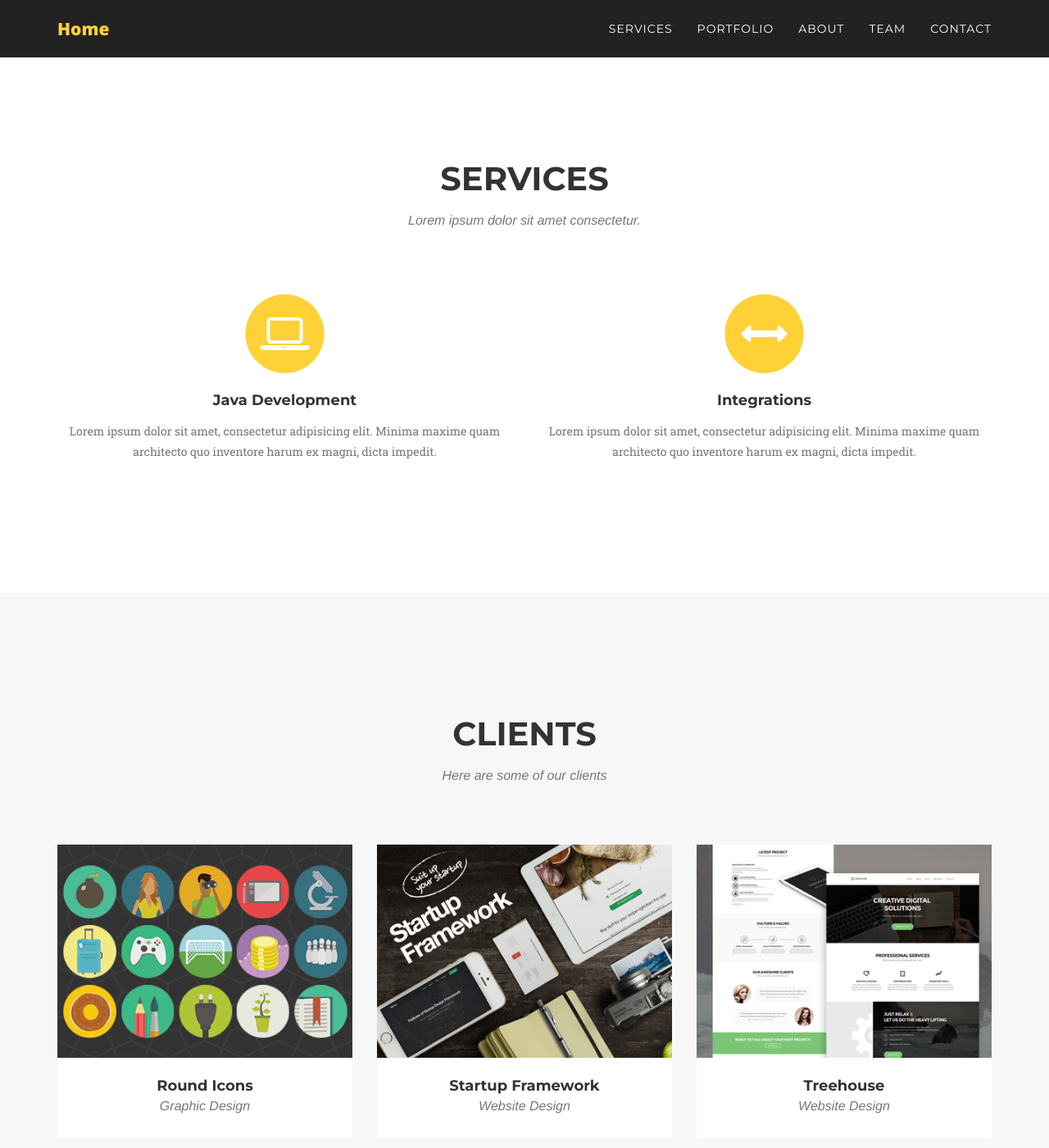
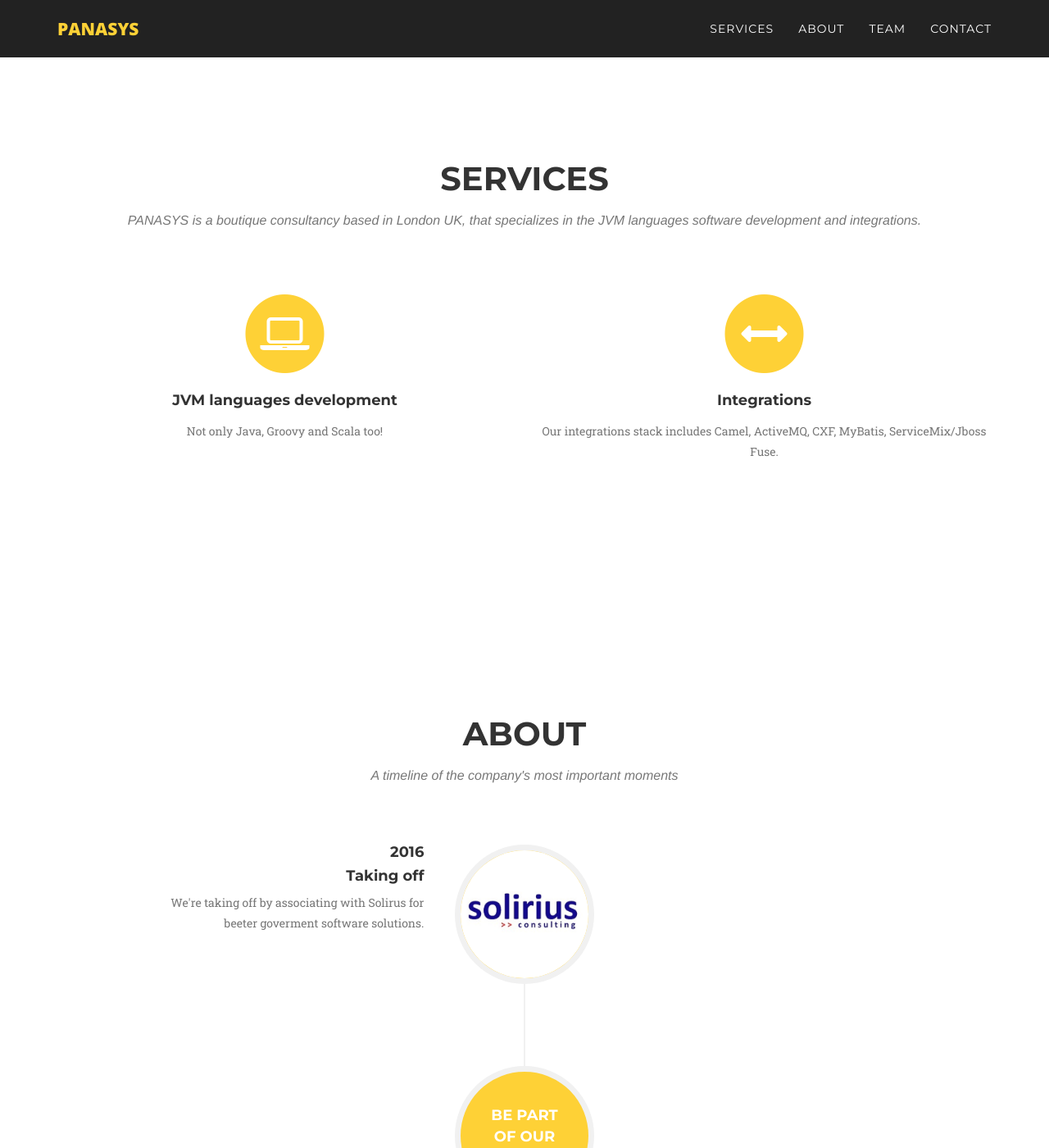
Before and after one commit to dumitrup/dumitrup.github.io, a Jekyll site: the page built from index.html, in a window 1280 px wide and 1400 px high, scrolled down 712 px. Shown: the whole window at 82% size. Built offline with Jekyll 4.4.1, drawn with Linux system fonts in a browser that asks for light colours; nearby versions of some CDN libraries; some web fonts are replaced; some of the changed text lies outside the part shown.

Commit message:
Updated for panasys

```diff
--- a/_includes/footer.html
+++ b/_includes/footer.html
@@ -2,7 +2,7 @@
         <div class="container">
             <div class="row">
                 <div class="col-md-4">
-                    <span class="copyright">Copyright &copy; Your Website 2014</span>
+                    <span class="copyright">Copyright &copy; panasys.uk 2016</span>
                 </div>
                 <div class="col-md-4">
                     <ul class="list-inline social-buttons">
@@ -14,14 +14,6 @@
                         </li>
                     </ul>
                 </div>
-                <div class="col-md-4">
-                    <ul class="list-inline quicklinks">
-                        <li><a href="#">Privacy Policy</a>
-                        </li>
-                        <li><a href="#">Terms of Use</a>
-                        </li>
-                    </ul>
-                </div>
             </div>
         </div>
     </footer>
--- a/_includes/head.html
+++ b/_includes/head.html
@@ -6,7 +6,7 @@
     <meta name="description" content="">
     <meta name="author" content="">
 
-    <title>Agency - Start Bootstrap Theme</title>
+    <title>PANASYS - We do IT with care!</title>
 
     <!-- Bootstrap Core CSS -->
     <link href="css/bootstrap.min.css" rel="stylesheet">
--- a/index.html
+++ b/index.html
@@ -13,7 +13,7 @@ layout: default
                     <span class="icon-bar"></span>
                     <span class="icon-bar"></span>
                 </button>
-                <a class="navbar-brand page-scroll" href="#page-top">Home</a>
+                <a class="navbar-brand page-scroll" href="#page-top">PANASYS</a>
             </div>
 
             <!-- Collect the nav links, forms, and other content for toggling -->
@@ -25,9 +25,9 @@ layout: default
                     <li>
                         <a class="page-scroll" href="#services">Services</a>
                     </li>
-                    <li>
-                        <a class="page-scroll" href="#portfolio">Portfolio</a>
-                    </li>
+                    <!--<li>-->
+                    <!--    <a class="page-scroll" href="#portfolio">Portfolio</a>-->
+                    <!--</li>-->
                     <li>
                         <a class="page-scroll" href="#about">About</a>
                     </li>
@@ -61,7 +61,7 @@ layout: default
             <div class="row">
                 <div class="col-lg-12 text-center">
                     <h2 class="section-heading">Services</h2>
-                    <h3 class="section-subheading text-muted">Lorem ipsum dolor sit amet consectetur.</h3>
+                    <h3 class="section-subheading text-muted">PANASYS is a boutique consultancy based in London UK, that specializes in the JVM languages software development and integrations.</h3>
                 </div>
             </div>
             <div class="row text-center">
@@ -70,8 +70,8 @@ layout: default
                         <i class="fa fa-circle fa-stack-2x text-primary"></i>
                         <i class="fa fa-laptop fa-stack-1x fa-inverse"></i>
                     </span>
-                    <h4 class="service-heading">Java Development</h4>
-                    <p class="text-muted">Lorem ipsum dolor sit amet, consectetur adipisicing elit. Minima maxime quam architecto quo inventore harum ex magni, dicta impedit.</p>
+                    <h4 class="service-heading">JVM languages development</h4>
+                    <p class="text-muted">Not only Java, Groovy and Scala too!</p>
                 </div>
                 <div class="col-md-6">
                     <span class="fa-stack fa-4x">
@@ -79,109 +79,109 @@ layout: default
                         <i class="fa fa-arrows-h fa-stack-1x fa-inverse"></i>
                     </span>
                     <h4 class="service-heading">Integrations</h4>
-                    <p class="text-muted">Lorem ipsum dolor sit amet, consectetur adipisicing elit. Minima maxime quam architecto quo inventore harum ex magni, dicta impedit.</p>
+                    <p class="text-muted">Our integrations stack includes Camel, ActiveMQ, CXF, MyBatis, ServiceMix/Jboss Fuse.</p>
                 </div>
             </div>
         </div>
     </section>
 
     <!-- Portfolio Grid Section -->
-    <section id="portfolio" class="bg-light-gray">
-        <div class="container">
-            <div class="row">
-                <div class="col-lg-12 text-center">
-                    <h2 class="section-heading">Clients</h2>
-                    <h3 class="section-subheading text-muted">Here are some of our clients</h3>
-                </div>
-            </div>
-            <div class="row">
-                <div class="col-md-4 col-sm-6 portfolio-item">
-                    <a href="#portfolioModal1" class="portfolio-link" data-toggle="modal">
-                        <div class="portfolio-hover">
-                            <div class="portfolio-hover-content">
-                                <i class="fa fa-plus fa-3x"></i>
-                            </div>
-                        </div>
-                        <img src="img/portfolio/roundicons.png" class="img-responsive" alt="">
-                    </a>
-                    <div class="portfolio-caption">
-                        <h4>Round Icons</h4>
-                        <p class="text-muted">Graphic Design</p>
-                    </div>
-                </div>
-                <div class="col-md-4 col-sm-6 portfolio-item">
-                    <a href="#portfolioModal2" class="portfolio-link" data-toggle="modal">
-                        <div class="portfolio-hover">
-                            <div class="portfolio-hover-content">
-                                <i class="fa fa-plus fa-3x"></i>
-                            </div>
-                        </div>
-                        <img src="img/portfolio/startup-framework.png" class="img-responsive" alt="">
-                    </a>
-                    <div class="portfolio-caption">
-                        <h4>Startup Framework</h4>
-                        <p class="text-muted">Website Design</p>
-                    </div>
-                </div>
-                <div class="col-md-4 col-sm-6 portfolio-item">
-                    <a href="#portfolioModal3" class="portfolio-link" data-toggle="modal">
-                        <div class="portfolio-hover">
-                            <div class="portfolio-hover-content">
-                                <i class="fa fa-plus fa-3x"></i>
-                            </div>
-                        </div>
-                        <img src="img/portfolio/treehouse.png" class="img-responsive" alt="">
-                    </a>
-                    <div class="portfolio-caption">
-                        <h4>Treehouse</h4>
-                        <p class="text-muted">Website Design</p>
-                    </div>
-                </div>
-                <div class="col-md-4 col-sm-6 portfolio-item">
-                    <a href="#portfolioModal4" class="portfolio-link" data-toggle="modal">
-                        <div class="portfolio-hover">
-                            <div class="portfolio-hover-content">
-                                <i class="fa fa-plus fa-3x"></i>
-                            </div>
-                        </div>
-                        <img src="img/portfolio/golden.png" class="img-responsive" alt="">
-                    </a>
-                    <div class="portfolio-caption">
-                        <h4>Golden</h4>
-                        <p class="text-muted">Website Design</p>
-                    </div>
-                </div>
-                <div class="col-md-4 col-sm-6 portfolio-item">
-                    <a href="#portfolioModal5" class="portfolio-link" data-toggle="modal">
-                        <div class="portfolio-hover">
-                            <div class="portfolio-hover-content">
-                                <i class="fa fa-plus fa-3x"></i>
-                            </div>
-                        </div>
-                        <img src="img/portfolio/escape.png" class="img-responsive" alt="">
-                    </a>
-                    <div class="portfolio-caption">
-                        <h4>Escape</h4>
-                        <p class="text-muted">Website Design</p>
-                    </div>
-                </div>
-                <div class="col-md-4 col-sm-6 portfolio-item">
-                    <a href="#portfolioModal6" class="portfolio-link" data-toggle="modal">
-                        <div class="portfolio-hover">
-                            <div class="portfolio-hover-content">
-                                <i class="fa fa-plus fa-3x"></i>
-                            </div>
-                        </div>
-                        <img src="img/portfolio/dreams.png" class="img-responsive" alt="">
-                    </a>
-                    <div class="portfolio-caption">
-                        <h4>Dreams</h4>
-                        <p class="text-muted">Website Design</p>
-                    </div>
-                </div>
-            </div>
-        </div>
-    </section>
+    <!--<section id="portfolio" class="bg-light-gray">-->
+    <!--    <div class="container">-->
+    <!--        <div class="row">-->
+    <!--            <div class="col-lg-12 text-center">-->
+    <!--                <h2 class="section-heading">Clients</h2>-->
+    <!--                <h3 class="section-subheading text-muted">Here are some of our clients</h3>-->
+    <!--            </div>-->
+    <!--        </div>-->
+    <!--        <div class="row">-->
+    <!--            <div class="col-md-4 col-sm-6 portfolio-item">-->
+    <!--                <a href="#portfolioModal1" class="portfolio-link" data-toggle="modal">-->
+    <!--                    <div class="portfolio-hover">-->
+    <!--                        <div class="portfolio-hover-content">-->
+    <!--                            <i class="fa fa-plus fa-3x"></i>-->
+    <!--                        </div>-->
+    <!--                    </div>-->
+    <!--                    <img src="img/portfolio/roundicons.png" class="img-responsive" alt="">-->
+    <!--                </a>-->
+    <!--                <div class="portfolio-caption">-->
+    <!--                    <h4>Round Icons</h4>-->
+    <!--                    <p class="text-muted">Graphic Design</p>-->
+    <!--                </div>-->
+    <!--            </div>-->
+    <!--            <div class="col-md-4 col-sm-6 portfolio-item">-->
+    <!--                <a href="#portfolioModal2" class="portfolio-link" data-toggle="modal">-->
+    <!--                    <div class="portfolio-hover">-->
+    <!--                        <div class="portfolio-hover-content">-->
+    <!--                            <i class="fa fa-plus fa-3x"></i>-->
+    <!--                        </div>-->
+    <!--                    </div>-->
+    <!--                    <img src="img/portfolio/startup-framework.png" class="img-responsive" alt="">-->
+    <!--                </a>-->
+    <!--                <div class="portfolio-caption">-->
+    <!--                    <h4>Startup Framework</h4>-->
+    <!--                    <p class="text-muted">Website Design</p>-->
+    <!--                </div>-->
+    <!--            </div>-->
+    <!--            <div class="col-md-4 col-sm-6 portfolio-item">-->
+    <!--                <a href="#portfolioModal3" class="portfolio-link" data-toggle="modal">-->
+    <!--                    <div class="portfolio-hover">-->
+    <!--                        <div class="portfolio-hover-content">-->
+    <!--                            <i class="fa fa-plus fa-3x"></i>-->
+    <!--                        </div>-->
+    <!--                    </div>-->
+    <!--                    <img src="img/portfolio/treehouse.png" class="img-responsive" alt="">-->
+    <!--                </a>-->
+    <!--                <div class="portfolio-caption">-->
+    <!--                    <h4>Treehouse</h4>-->
+    <!--                    <p class="text-muted">Website Design</p>-->
+    <!--                </div>-->
+    <!--            </div>-->
+    <!--            <div class="col-md-4 col-sm-6 portfolio-item">-->
+    <!--                <a href="#portfolioModal4" class="portfolio-link" data-toggle="modal">-->
+    <!--                    <div class="portfolio-hover">-->
+    <!--                        <div class="portfolio-hover-content">-->
+    <!--                            <i class="fa fa-plus fa-3x"></i>-->
+    <!--                        </div>-->
+    <!--                    </div>-->
+    <!--                    <img src="img/portfolio/golden.png" class="img-responsive" alt="">-->
+    <!--                </a>-->
+    <!--                <div class="portfolio-caption">-->
+    <!--                    <h4>Golden</h4>-->
+    <!--                    <p class="text-muted">Website Design</p>-->
+    <!--                </div>-->
+    <!--            </div>-->
+    <!--            <div class="col-md-4 col-sm-6 portfolio-item">-->
+    <!--                <a href="#portfolioModal5" class="portfolio-link" data-toggle="modal">-->
+    <!--                    <div class="portfolio-hover">-->
+    <!--                        <div class="portfolio-hover-content">-->
+    <!--                            <i class="fa fa-plus fa-3x"></i>-->
+    <!--                        </div>-->
+    <!--                    </div>-->
+    <!--                    <img src="img/portfolio/escape.png" class="img-responsive" alt="">-->
+    <!--                </a>-->
+    <!--                <div class="portfolio-caption">-->
+    <!--                    <h4>Escape</h4>-->
+    <!--                    <p class="text-muted">Website Design</p>-->
+    <!--                </div>-->
+    <!--            </div>-->
+    <!--            <div class="col-md-4 col-sm-6 portfolio-item">-->
+    <!--                <a href="#portfolioModal6" class="portfolio-link" data-toggle="modal">-->
+    <!--                    <div class="portfolio-hover">-->
+    <!--                        <div class="portfolio-hover-content">-->
+    <!--                            <i class="fa fa-plus fa-3x"></i>-->
+    <!--                        </div>-->
+    <!--                    </div>-->
+    <!--                    <img src="img/portfolio/dreams.png" class="img-responsive" alt="">-->
+    <!--                </a>-->
+    <!--                <div class="portfolio-caption">-->
+    <!--                    <h4>Dreams</h4>-->
+    <!--                    <p class="text-muted">Website Design</p>-->
+    <!--                </div>-->
+    <!--            </div>-->
+    <!--        </div>-->
+    <!--    </div>-->
+    <!--</section>-->
 
     <!-- About Section -->
     <section id="about">
@@ -189,7 +189,7 @@ layout: default
             <div class="row">
                 <div class="col-lg-12 text-center">
                     <h2 class="section-heading">About</h2>
-                    <h3 class="section-subheading text-muted">Lorem ipsum dolor sit amet consectetur.</h3>
+                    <h3 class="section-subheading text-muted">A timeline of the company's most important moments</h3>
                 </div>
             </div>
             <div class="row">
@@ -197,32 +197,32 @@ layout: default
                     <ul class="timeline">
                         <li>
                             <div class="timeline-image">
-                                <img class="img-circle img-responsive" src="img/about/1.jpg" alt="">
+                                <img class="img-circle img-responsive" src="img/portfolio/solirius.png" alt="">
                             </div>
                             <div class="timeline-panel">
                                 <div class="timeline-heading">
-                                    <h4>2009-2011</h4>
-                                    <h4 class="subheading">Our Humble Beginnings</h4>
+                                    <h4>2016</h4>
+                                    <h4 class="subheading">Taking off</h4>
                                 </div>
                                 <div class="timeline-body">
-                                    <p class="text-muted">Lorem ipsum dolor sit amet, consectetur adipisicing elit. Sunt ut voluptatum eius sapiente, totam reiciendis temporibus qui quibusdam, recusandae sit vero unde, sed, incidunt et ea quo dolore laudantium consectetur!</p>
+                                    <p class="text-muted">We're taking off by associating with Solirus for beeter goverment software solutions. </p>
                                 </div>
                             </div>
                         </li>
-                        <li class="timeline-inverted">
-                            <div class="timeline-image">
-                                <img class="img-circle img-responsive" src="img/about/2.jpg" alt="">
-                            </div>
-                            <div class="timeline-panel">
-                                <div class="timeline-heading">
-                                    <h4>March 2011</h4>
-                                    <h4 class="subheading">An Agency is Born</h4>
-                                </div>
-                                <div class="timeline-body">
-                                    <p class="text-muted">Lorem ipsum dolor sit amet, consectetur adipisicing elit. Sunt ut voluptatum eius sapiente, totam reiciendis temporibus qui quibusdam, recusandae sit vero unde, sed, incidunt et ea quo dolore laudantium consectetur!</p>
-                                </div>
-                            </div>
-                        </li>
+                        <!--<li class="timeline-inverted">-->
+                        <!--    <div class="timeline-image">-->
+                        <!--        <img class="img-circle img-responsive" src="img/about/2.jpg" alt="">-->
+                        <!--    </div>-->
+                        <!--    <div class="timeline-panel">-->
+                        <!--        <div class="timeline-heading">-->
+                        <!--            <h4>March 2011</h4>-->
+                        <!--            <h4 class="subheading">An Agency is Born</h4>-->
+                        <!--        </div>-->
+                        <!--        <div class="timeline-body">-->
+                        <!--            <p class="text-muted">Lorem ipsum dolor sit amet, consectetur adipisicing elit. Sunt ut voluptatum eius sapiente, totam reiciendis temporibus qui quibusdam, recusandae sit vero unde, sed, incidunt et ea quo dolore laudantium consectetur!</p>-->
+                        <!--        </div>-->
+                        <!--    </div>-->
+                        <!--</li>-->
                         <li class="timeline-inverted">
                             <div class="timeline-image">
                                 <h4>Be Part
@@ -242,7 +242,7 @@ layout: default
             <div class="row">
                 <div class="col-lg-12 text-center">
                     <h2 class="section-heading">Our Team</h2>
-                    <h3 class="section-subheading text-muted">Lorem ipsum dolor sit amet consectetur.</h3>
+                    <!--<h3 class="section-subheading text-muted">-------------------</h3>-->
                 </div>
             </div>
             <div class="row">
@@ -252,9 +252,7 @@ layout: default
                         <h4>{{ site.data.accounts['dumitru'].name }}</h4>
                         <p class="text-muted">Software Engineer</p>
                         <ul class="list-inline social-buttons">
-                            <li><a href="#"><i class="fa fa-twitter"></i></a>
-                            </li>
-                            <li><a href="#"><i class="fa fa-facebook"></i></a>
+                            <li><a href="{{ site.data.accounts['dumitru'].twitter }}"><i class="fa fa-twitter"></i></a>
                             </li>
                             <li><a href="{{ site.data.accounts['dumitru'].linkedin }}"><i class="fa fa-linkedin"></i></a>
                             </li>
@@ -267,10 +265,6 @@ layout: default
                         <h4>Diana Ionita</h4>
                         <p class="text-muted">Software Engineer (collaborator) </p>
                         <ul class="list-inline social-buttons">
-                            <li><a href="#"><i class="fa fa-twitter"></i></a>
-                            </li>
-                            <li><a href="#"><i class="fa fa-facebook"></i></a>
-                            </li>
                             <li><a href="#"><i class="fa fa-linkedin"></i></a>
                             </li>
                         </ul>
@@ -279,7 +273,7 @@ layout: default
             </div>
             <div class="row">
                 <div class="col-lg-8 col-lg-offset-2 text-center">
-                    <p class="large text-muted">Lorem ipsum dolor sit amet, consectetur adipisicing elit. Aut eaque, laboriosam veritatis, quos non quis ad perspiciatis, totam corporis ea, alias ut unde.</p>
+                    <p class="large text-muted">We are more than happy to help you develop and improve your software solutions!</p>
                 </div>
             </div>
         </div>
@@ -291,22 +285,22 @@ layout: default
             <div class="row">
                 <div class="col-md-3 col-sm-6">
                     <a href="#">
-                        <img src="img/logos/envato.jpg" class="img-responsive img-centered" alt="">
+                        <!--<img src="img/logos/envato.jpg" class="img-responsive img-centered" alt="">-->
                     </a>
                 </div>
                 <div class="col-md-3 col-sm-6">
                     <a href="#">
-                        <img src="img/logos/designmodo.jpg" class="img-responsive img-centered" alt="">
+                        <!--<img src="img/logos/designmodo.jpg" class="img-responsive img-centered" alt="">-->
                     </a>
                 </div>
                 <div class="col-md-3 col-sm-6">
                     <a href="#">
-                        <img src="img/logos/themeforest.jpg" class="img-responsive img-centered" alt="">
+                        <!--<img src="img/logos/themeforest.jpg" class="img-responsive img-centered" alt="">-->
                     </a>
                 </div>
                 <div class="col-md-3 col-sm-6">
                     <a href="#">
-                        <img src="img/logos/creative-market.jpg" class="img-responsive img-centered" alt="">
+                        <!--<img src="img/logos/creative-market.jpg" class="img-responsive img-centered" alt="">-->
                     </a>
                 </div>
             </div>
@@ -316,10 +310,17 @@ layout: default
     <!-- Contact Section -->
     <section id="contact">
         <div class="container">
+            <!--<div class="row">-->
+            <!--        <div class="col-lg-12 text-center">-->
+            <!--            <h3 class="section-subheading text-muted">Alternatively you can mail us at 42 Walker House, 11 Odessa Str, London</h3>-->
+            <!--        </div>-->
+            <!--    </div>-->
             <div class="row">
                 <div class="col-lg-12 text-center">
                     <h2 class="section-heading">Contact Us</h2>
-                    <h3 class="section-subheading text-muted">Lorem ipsum dolor sit amet consectetur.</h3>
+                    <h3 class="section-subheading text-muted" style="color:#fed136;">Please use the form below an we will contact you.<br/>
+                    Alternatively you can mail us at 42 Walker House, 11 Odessa Str, London, SE16 7HD</h3>
+                </div>
                 </div>
             </div>
             <div class="row">
```
Also changed, not shown: img/portfolio/solirius.png (added).
